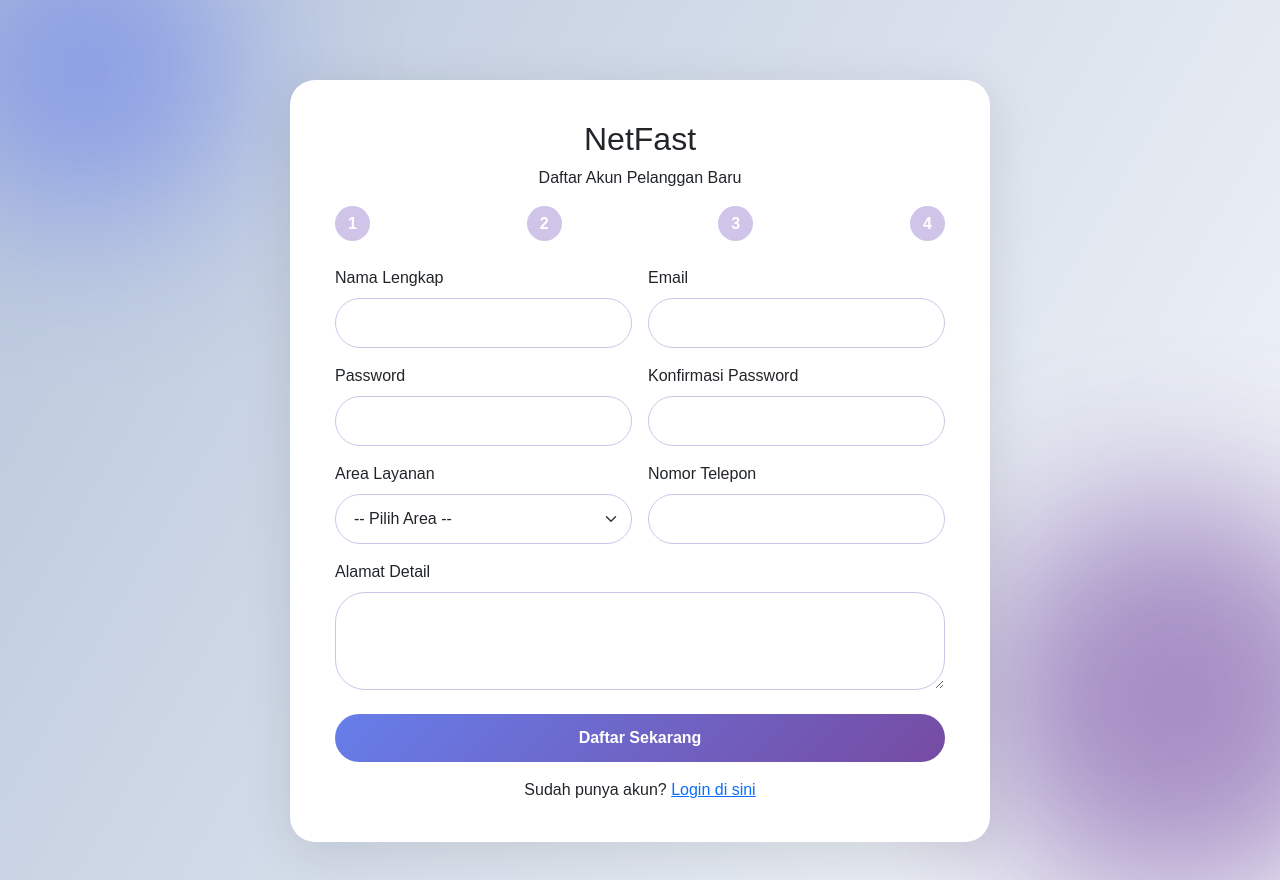
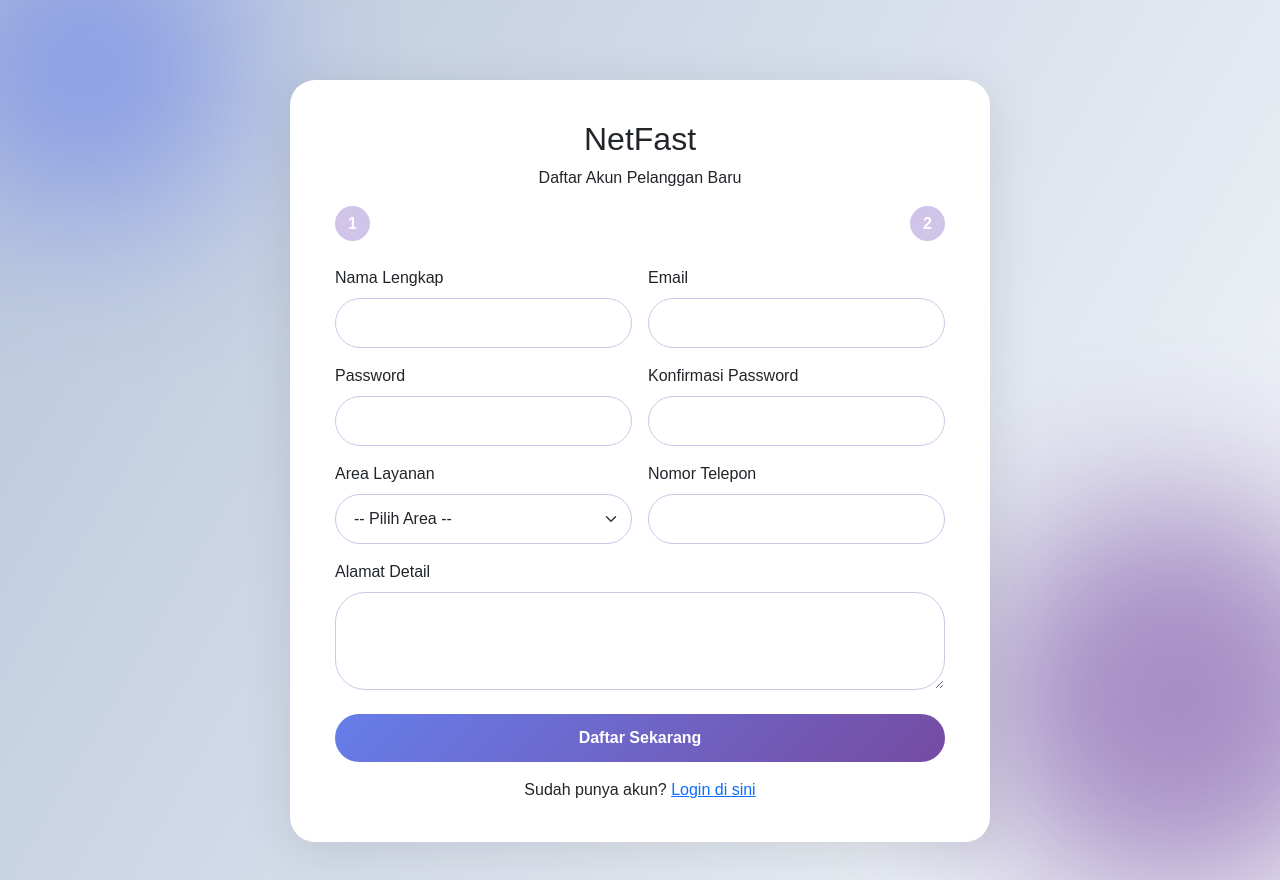
Before and after one commit to IzazTsany14/project_Basis_Data, a Django app: page /register/ in a window 1280 px wide. Run offline with Django 5.2, Linux system fonts and the light colour scheme; some libraries are stand-ins or nearby versions.

Commit message:
Update register.html

```diff
--- a/NetFastProject/templates/register.html
+++ b/NetFastProject/templates/register.html
@@ -292,8 +292,6 @@
         <div class="step-bar" id="stepBar">
             <div class="step" id="s1">1</div>
             <div class="step" id="s2">2</div>
-            <div class="step" id="s3">3</div>
-            <div class="step" id="s4">4</div>
         </div>
 
         <div id="alertMessage" class="alert"></div>
```
